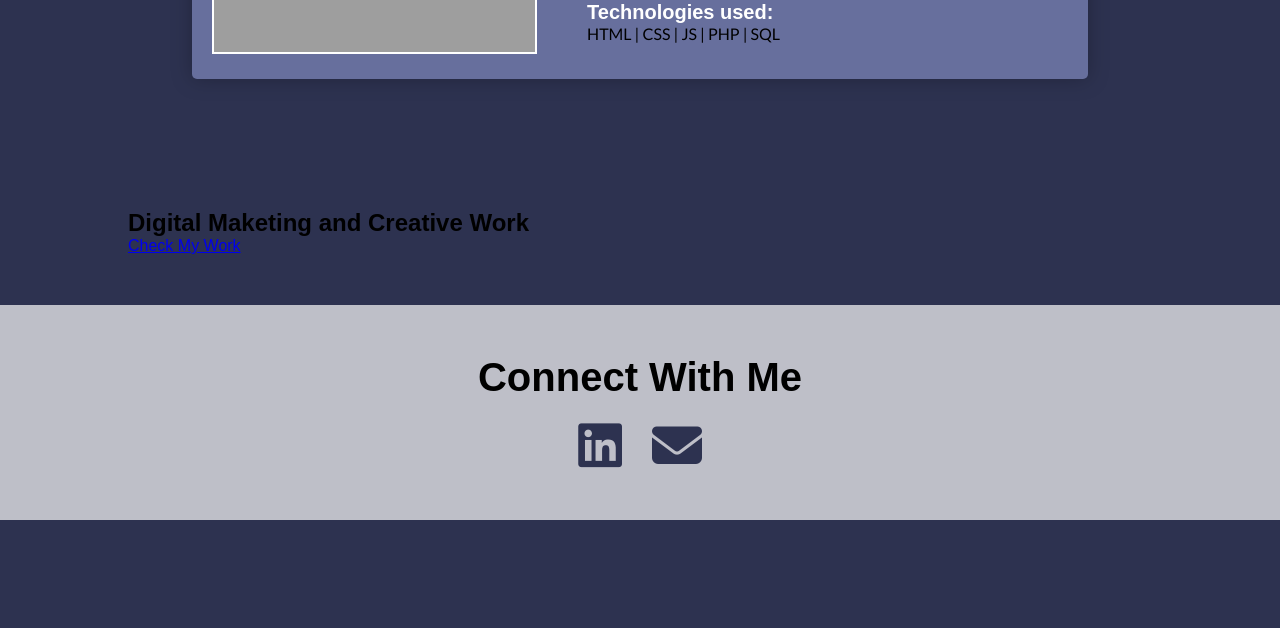
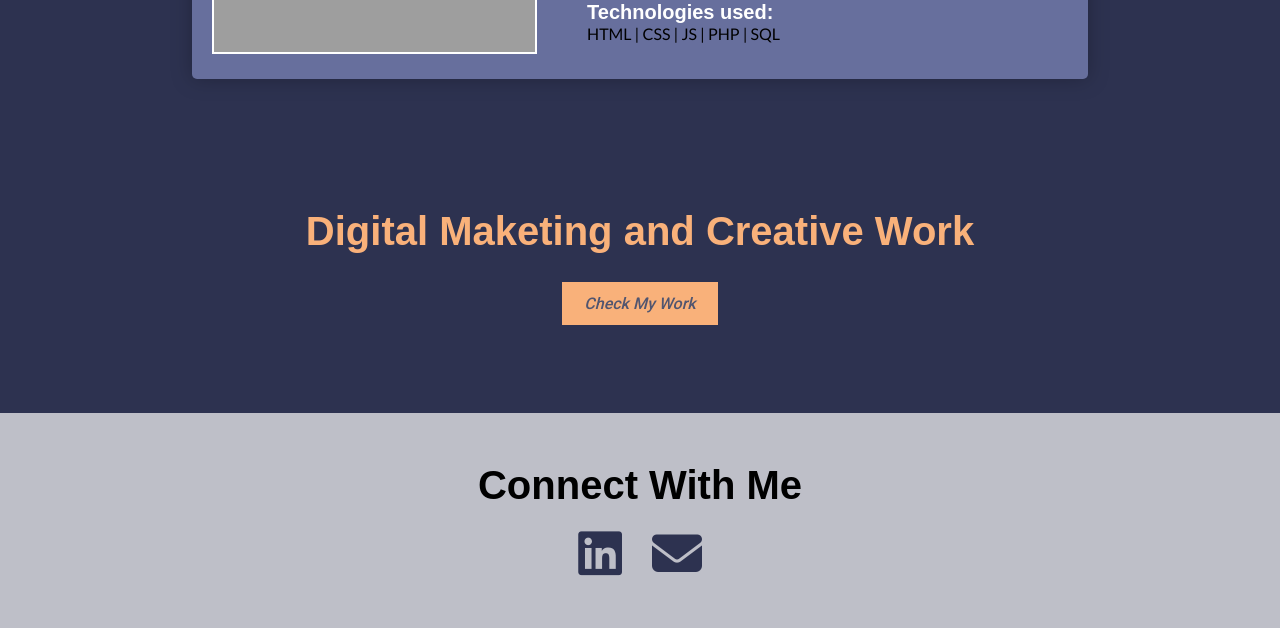
Before and after one commit to sk-tanveer-ali/sk-tanveer-ali.github.io, a PHP site: page / in a window 1280 px wide. Shown: the part 3396-4024 px from the top of the page. Before the commit the page ends 3916 px from the top, so only its background shows below. Run offline with PHP 8.4, Linux system fonts and the light colour scheme; a stand-in replaces the project's code that opens the database connection; some web fonts are replaced; grey boxes are pictures that could not be loaded.

Commit message:
Update css and pdf

```diff
--- a/css/style.css
+++ b/css/style.css
@@ -454,6 +454,39 @@ section {
   color: white;
 }
 
+
+/************************** MARKETING ***********************/
+
+.marketing {
+  text-align: center;
+  padding-bottom: 100px;
+}
+
+.marketing h2 {
+  font-size: 40px;
+  margin-bottom: 40px;
+  color: var(--text-color1);
+}
+
+.marketing a {
+  font-family: "Roboto", sans-serif;
+  font-weight: 500;
+  font-style: oblique;
+  color: var(--text-color2);
+  text-decoration: none;
+  padding: 10px 20px;
+  background-color: var(--button-color);
+  border: 2px solid transparent;
+  transition: 0.3s;
+}
+
+.marketing a:hover {
+  cursor: pointer;
+  background-color: var(--header-color);
+  border: 2px solid var(--text-color1);
+  color: white;
+}
+
 /************************** CONTACT ***********************/
 
 .contact {
```
